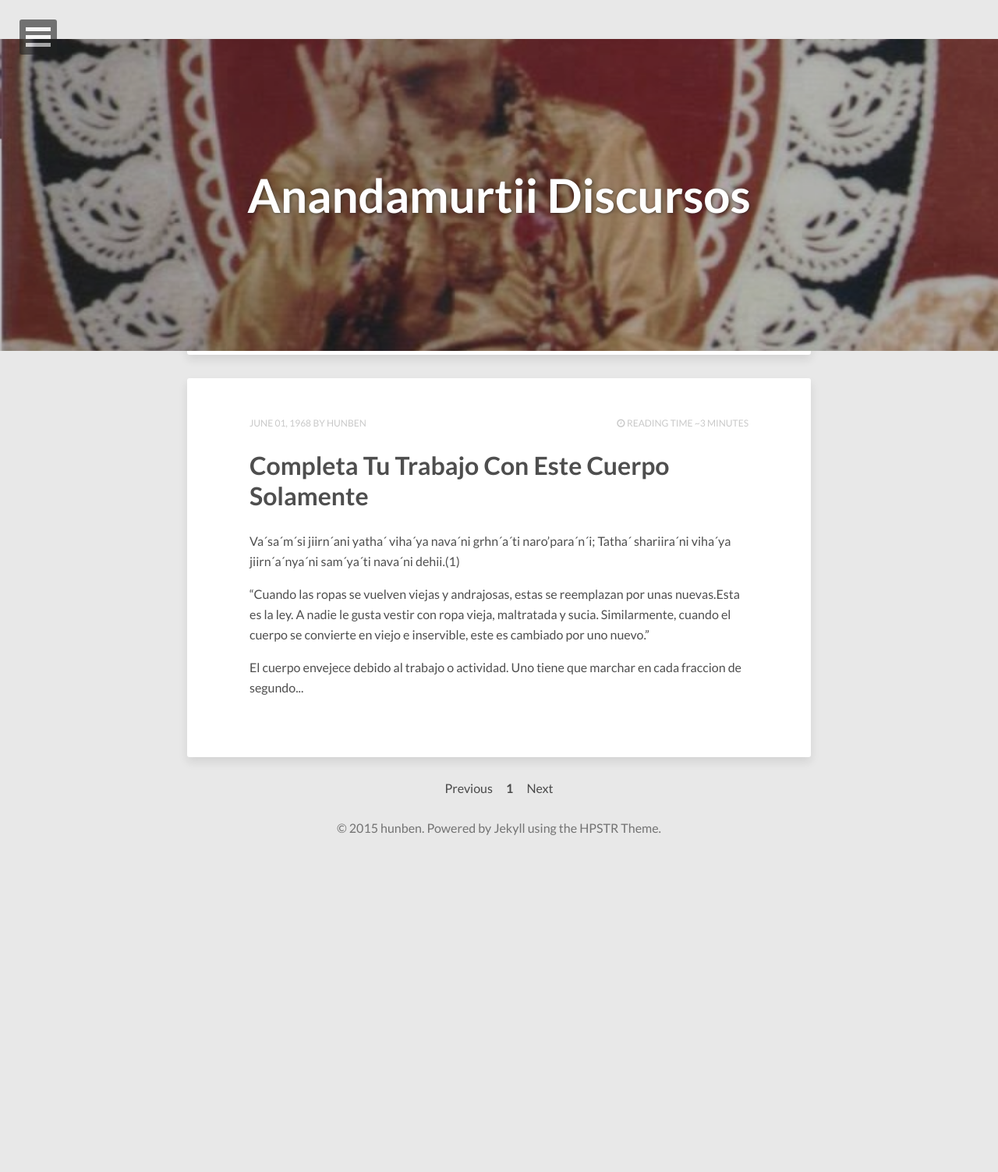
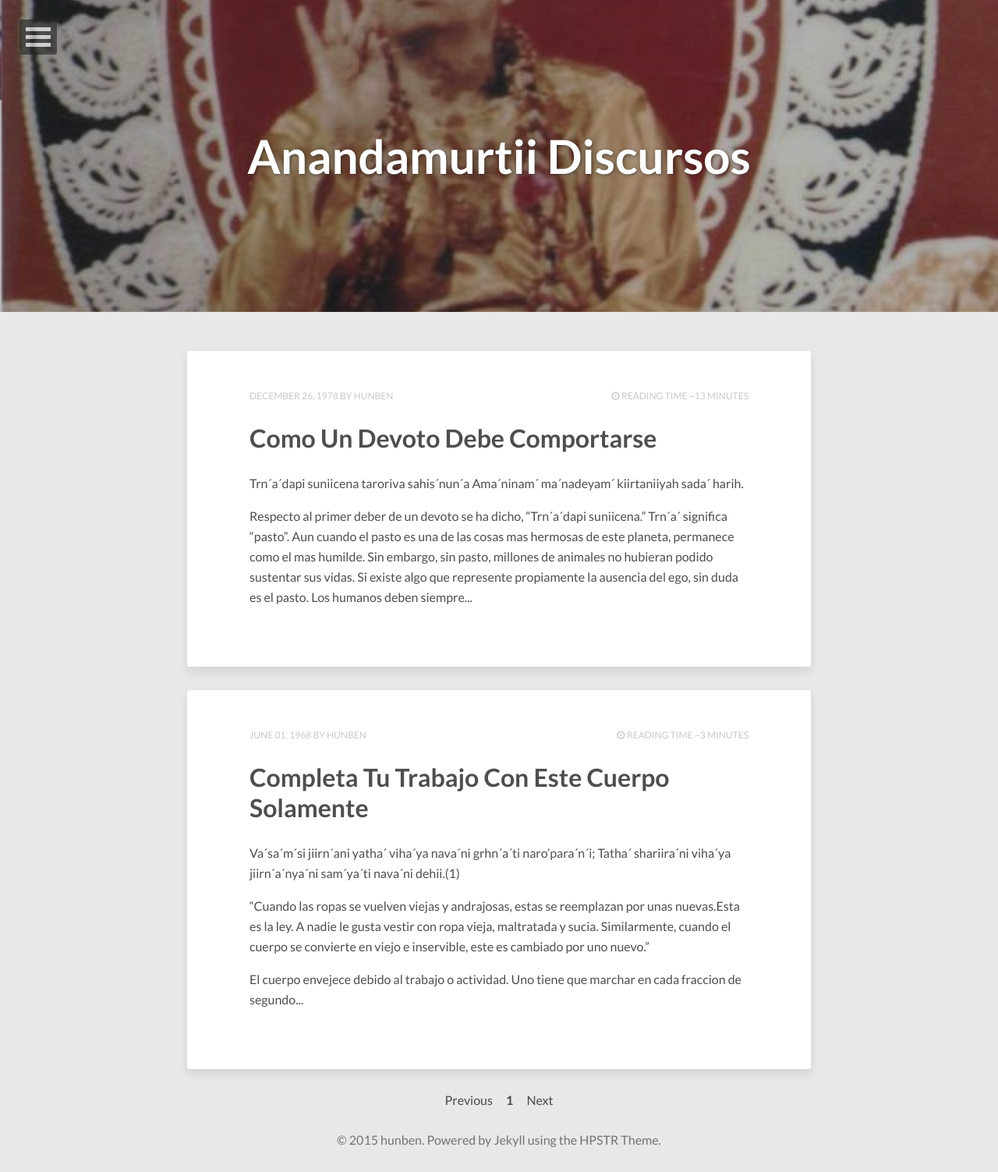
Before and after one commit to anandamurtiidiscursos/anandamurtiidiscursos.github.io, a Jekyll site: the page built from index.html, in a window 1280 px wide. Shown: the whole page at 78% size. Built offline with Jekyll 4.4.1, drawn with Linux system fonts in a browser that asks for light colours; nearby versions of some CDN libraries; the list of posts is cut into pages by our own code; before the commit the page ends 1103 px from its top, so only the background shows below that.

Commit message:
Updated _page.scss

```diff
--- a/_sass/_page.scss
+++ b/_sass/_page.scss
@@ -30,8 +30,8 @@
 // --------------------------------------------------
 .entry-header {
 	width: 100%;
-	overflow: visible;
-	position: absolute;
+	overflow: hidden;
+	position: relative;
 }
 .header-title {
 	text-align: center;
```
